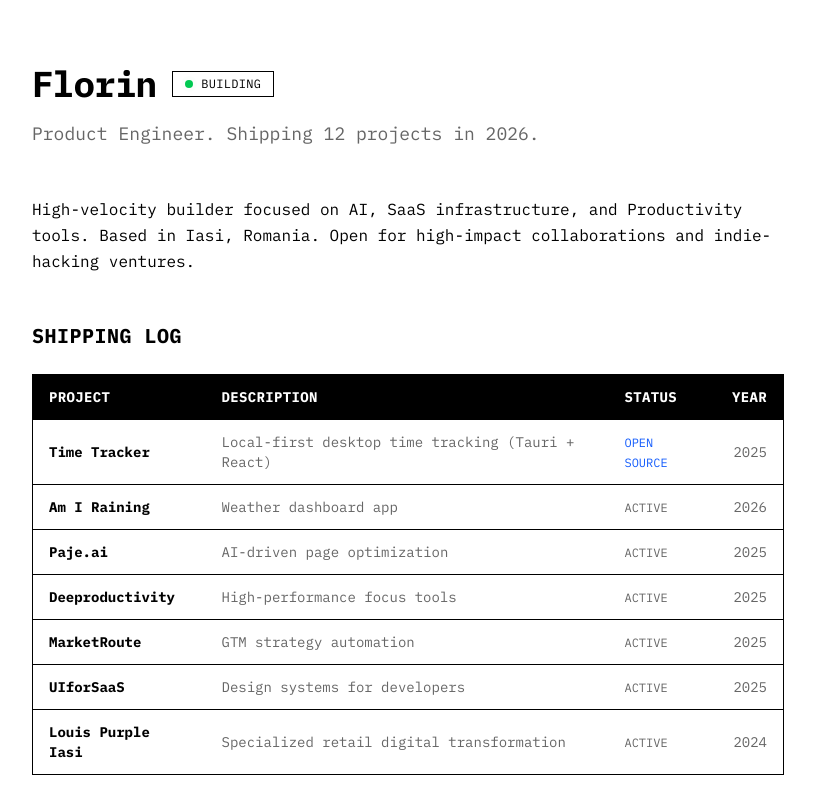
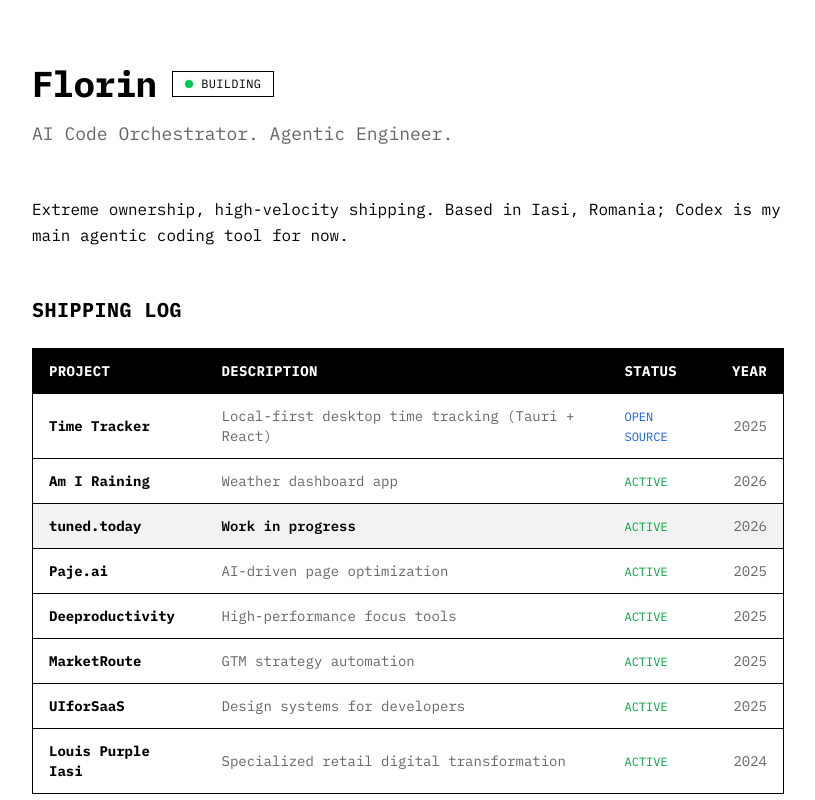
Before and after one commit to HustleCoding/indie-hacker-portfolio, a Next.js app: page / in a window 1280 px wide. Shown: the top 800 px of the page, without its empty margins (232-1047 px from the left). Built offline with nearby package versions, Linux system fonts and the light colour scheme; no server answers.

Commit message:
feat: refresh profile copy and shipping log

```diff
--- a/app/layout.tsx
+++ b/app/layout.tsx
@@ -12,7 +12,7 @@ const ibmPlexMono = IBM_Plex_Mono({
 export const metadata: Metadata = {
   title: "Florin - Product Engineer & Indie Hacker",
   description:
-    "High-velocity builder focused on AI, SaaS infrastructure, and Productivity tools. Shipping 12 projects in 2026.",
+    "High-velocity builder focused on AI, SaaS infrastructure, and Productivity tools.",
   generator: "v0.app",
   icons: {
     icon: "/florin-profile.png",
@@ -21,7 +21,7 @@ export const metadata: Metadata = {
   openGraph: {
     title: "Florin - Product Engineer & Indie Hacker",
     description:
-      "High-velocity builder focused on AI, SaaS infrastructure, and Productivity tools. Shipping 12 projects in 2026.",
+      "High-velocity builder focused on AI, SaaS infrastructure, and Productivity tools.",
     images: [
       {
         url: "/florin-profile.png",
@@ -36,7 +36,7 @@ export const metadata: Metadata = {
     card: "summary_large_image",
     title: "Florin - Product Engineer & Indie Hacker",
     description:
-      "High-velocity builder focused on AI, SaaS infrastructure, and Productivity tools. Shipping 12 projects in 2026.",
+      "High-velocity builder focused on AI, SaaS infrastructure, and Productivity tools.",
     images: ["/florin-profile.png"],
     creator: "@florin_dev",
   },
--- a/app/page.tsx
+++ b/app/page.tsx
@@ -13,16 +13,14 @@ export default function Home() {
             <h1 className="font-mono text-3xl sm:text-4xl font-bold tracking-tight">Florin</h1>
             <StatusBadge />
           </div>
-          <p className="font-mono text-base sm:text-lg text-muted-foreground">
-            Product Engineer. Shipping 12 projects in 2026.
-          </p>
+          <p className="font-mono text-base sm:text-lg text-muted-foreground">AI Code Orchestrator. Agentic Engineer.</p>
         </header>
 
         {/* Mission */}
         <section className="mb-8 sm:mb-12">
           <p className="font-mono text-sm sm:text-base leading-relaxed">
-            High-velocity builder focused on AI, SaaS infrastructure, and Productivity tools. Based in Iasi, Romania.
-            Open for high-impact collaborations and indie-hacking ventures.
+            Extreme ownership, high-velocity shipping. Based in Iasi, Romania; Codex is my main agentic coding tool for
+            now.
           </p>
         </section>
 
--- a/components/shipping-log.tsx
+++ b/components/shipping-log.tsx
@@ -14,6 +14,14 @@ const projects = [
     description: "Weather dashboard app",
     status: "Active",
     year: "2026",
+  },
+  {
+    name: "tuned.today",
+    url: "https://tuned.today",
+    description: "Work in progress",
+    status: "Active",
+    year: "2026",
+    highlight: true,
   },
   {
     name: "Paje.ai",
@@ -68,7 +76,15 @@ export function ShippingLog() {
         </thead>
         <tbody>
           {projects.map((project, index) => (
-            <tr key={project.name} className={index !== projects.length - 1 ? "border-b border-foreground" : ""}>
+            <tr
+              key={project.name}
+              className={[
+                index !== projects.length - 1 ? "border-b border-foreground" : "",
+                project.highlight ? "bg-foreground/5" : "",
+              ]
+                .filter(Boolean)
+                .join(" ")}
+            >
               <td className="px-3 sm:px-4 py-2 sm:py-3 font-bold">
                 <Link
                   href={project.url}
@@ -79,13 +95,20 @@ export function ShippingLog() {
                   {project.name}
                 </Link>
               </td>
-              <td className="px-3 sm:px-4 py-2 sm:py-3 text-muted-foreground hidden sm:table-cell">
+              <td
+                className={[
+                  "px-3 sm:px-4 py-2 sm:py-3 hidden sm:table-cell",
+                  project.highlight ? "text-foreground font-semibold" : "text-muted-foreground",
+                ]
+                  .filter(Boolean)
+                  .join(" ")}
+              >
                 {project.description}
               </td>
               <td className="px-3 sm:px-4 py-2 sm:py-3">
                 <span
                   className={`text-xs uppercase ${
-                    project.status === "Building"
+                    project.status === "Building" || project.status === "Active"
                       ? "text-green-600"
                       : project.status === "Open Source"
                         ? "text-blue-600"
```
